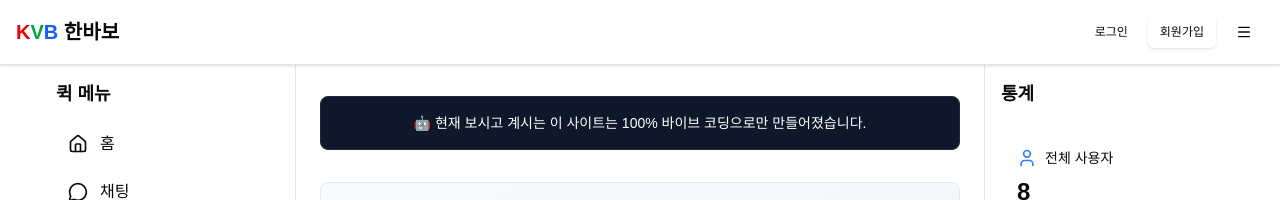
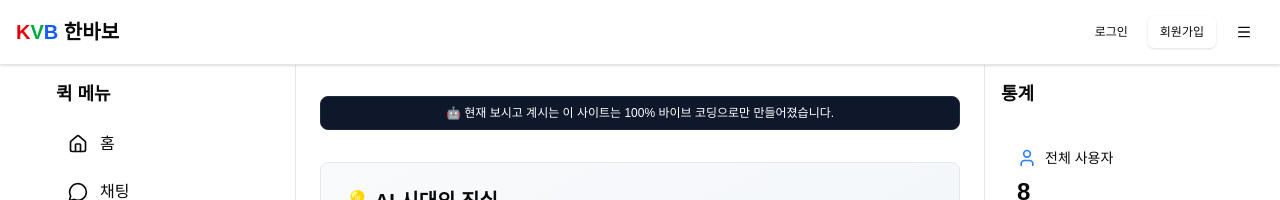
Before and after one commit to thruthesky/vibe, a Next.js app: page / in a window 1280 px wide. Shown: the top 200 px of the page. Built offline with nearby package versions, Linux system fonts and the light colour scheme; no server answers.

Commit message:
디자인: 바이브 코딩 배너 콤팩트하게 개선 - padding 및 폰트 크기 축소

```diff
--- a/app/page.tsx
+++ b/app/page.tsx
@@ -12,10 +12,9 @@ export default function Home() {
     <div className="min-h-screen bg-background">
       <div className="max-w-3xl mx-auto px-6 py-8 space-y-8">
         {/* 바이브 코딩 배너 */}
-        <div className="bg-slate-900 text-white rounded-lg p-4 border border-slate-800 text-center">
-          <p className="text-sm font-medium">
-            🤖 현재 보시고 계시는 이 사이트는 100% 바이브 코딩으로만
-            만들어졌습니다.
+        <div className="bg-slate-900 text-white rounded-lg px-4 py-2 border border-slate-800 text-center">
+          <p className="text-xs font-medium">
+            🤖 현재 보시고 계시는 이 사이트는 100% 바이브 코딩으로만 만들어졌습니다.
           </p>
         </div>
 
```
